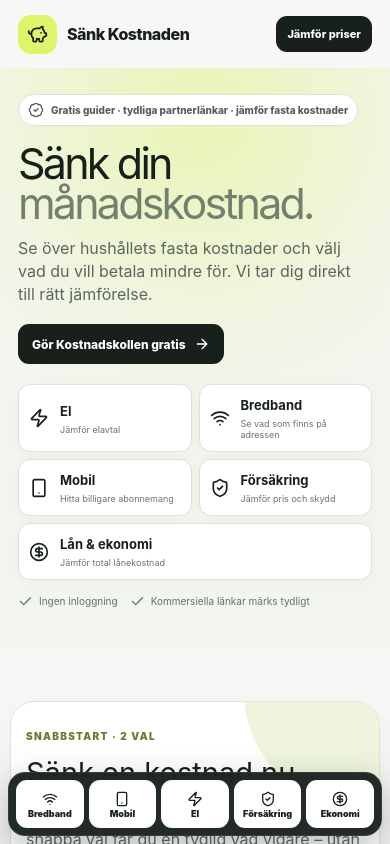
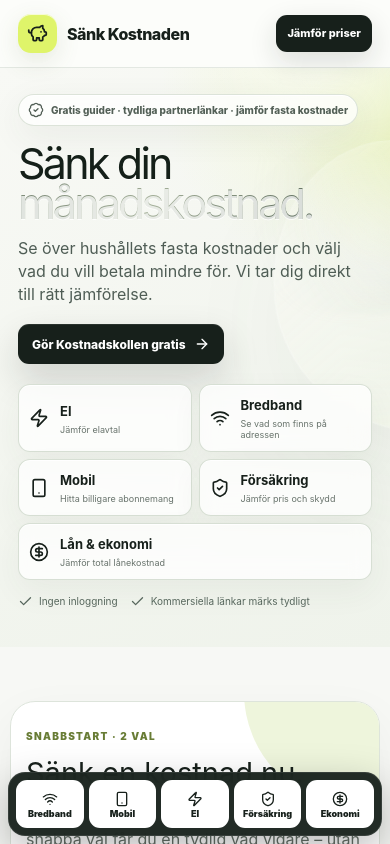
Before and after one commit to arvidlandin-cpu/sankkostnaden, a Next.js app: page / in a window 390 px wide. Shown: the top 844 px of the page. Built offline with nearby package versions, Linux system fonts and the light colour scheme.

Commit message:
Refine homepage with premium lightweight motion

```diff
--- a/styles/Home.module.css
+++ b/styles/Home.module.css
@@ -29,3 +29,244 @@
 @media(max-width:700px){.categoryGridFive{grid-template-columns:1fr}}
 
 .quickChoices>a:last-child:nth-child(odd){grid-column:1/-1}
+
+
+/* Premium motion layer 2026-09-21 */
+.nav{
+  position:sticky;
+  top:0;
+  z-index:50;
+  background:rgba(252,253,250,.84);
+  border-bottom:1px solid rgba(218,224,216,.72);
+  backdrop-filter:blur(18px) saturate(135%);
+  -webkit-backdrop-filter:blur(18px) saturate(135%);
+}
+.brandMark{
+  box-shadow:0 8px 24px rgba(95,112,65,.14),inset 0 1px 0 rgba(255,255,255,.72);
+}
+.nav nav a{
+  transition:color .18s ease,opacity .18s ease;
+}
+.nav nav a:hover{
+  color:#17201b;
+}
+.navCta{
+  box-shadow:0 10px 28px rgba(23,32,27,.14);
+  transition:transform .18s ease,box-shadow .18s ease,background .18s ease;
+}
+.navCta:hover{
+  transform:translateY(-1px);
+  box-shadow:0 14px 34px rgba(23,32,27,.19);
+  background:#202b25;
+}
+
+.hero{
+  isolation:isolate;
+  min-height:640px;
+  background:
+    radial-gradient(circle at 72% 18%,rgba(223,244,106,.22),transparent 27%),
+    radial-gradient(circle at 14% 82%,rgba(197,210,193,.34),transparent 31%),
+    linear-gradient(135deg,#f8f9f5 0%,#f1f4ed 46%,#eef2e9 100%);
+}
+.hero::before,
+.hero::after{
+  content:'';
+  position:absolute;
+  pointer-events:none;
+  z-index:-1;
+}
+.hero::before{
+  width:650px;
+  height:650px;
+  right:-150px;
+  top:-250px;
+  border-radius:46% 54% 61% 39% / 44% 42% 58% 56%;
+  background:
+    radial-gradient(circle at 34% 30%,rgba(255,255,255,.94),transparent 31%),
+    radial-gradient(circle at 58% 54%,rgba(223,244,106,.50),transparent 43%),
+    radial-gradient(circle at 68% 70%,rgba(133,151,126,.25),transparent 55%);
+  filter:blur(4px);
+  opacity:.92;
+  animation:premiumFloat 16s ease-in-out infinite alternate;
+}
+.hero::after{
+  width:520px;
+  height:520px;
+  left:-190px;
+  bottom:-320px;
+  border-radius:50%;
+  background:radial-gradient(circle,rgba(139,158,132,.22) 0%,rgba(139,158,132,.08) 48%,transparent 70%);
+  animation:premiumBreathe 12s ease-in-out infinite;
+}
+.heroGlow{
+  width:520px;
+  height:520px;
+  right:9%;
+  top:11%;
+  border-radius:42% 58% 47% 53% / 50% 42% 58% 50%;
+  background:
+    linear-gradient(145deg,rgba(255,255,255,.60),rgba(223,244,106,.12)),
+    radial-gradient(circle at 35% 30%,rgba(255,255,255,.95),transparent 27%),
+    radial-gradient(circle at 66% 67%,rgba(141,159,135,.18),transparent 48%);
+  box-shadow:
+    inset 0 0 0 1px rgba(255,255,255,.65),
+    0 48px 90px rgba(49,65,53,.10);
+  filter:blur(.2px);
+  transform:rotate(-10deg);
+  opacity:.78;
+  animation:premiumOrb 18s ease-in-out infinite alternate;
+}
+.heroGrid{
+  z-index:2;
+}
+.eyebrow{
+  background:rgba(255,255,255,.72);
+  border-color:rgba(214,222,211,.85);
+  box-shadow:0 10px 34px rgba(50,65,54,.07),inset 0 1px 0 rgba(255,255,255,.95);
+  backdrop-filter:blur(14px);
+  -webkit-backdrop-filter:blur(14px);
+}
+.hero h1{
+  text-wrap:balance;
+  text-shadow:0 1px 0 rgba(255,255,255,.76);
+}
+.hero h1 span{
+  color:transparent;
+  background:linear-gradient(118deg,#7f8d7a 8%,#a1ad96 46%,#657464 92%);
+  -webkit-background-clip:text;
+  background-clip:text;
+}
+.lead{
+  color:#4f5d55;
+}
+.heroCta{
+  position:relative;
+  overflow:hidden;
+  box-shadow:0 16px 36px rgba(23,32,27,.17),inset 0 1px 0 rgba(255,255,255,.08);
+  transition:transform .2s ease,box-shadow .2s ease,background .2s ease;
+}
+.heroCta::after{
+  content:'';
+  position:absolute;
+  inset:-2px auto -2px -55%;
+  width:42%;
+  background:linear-gradient(105deg,transparent,rgba(255,255,255,.14),transparent);
+  transform:skewX(-18deg);
+  transition:left .55s ease;
+}
+.heroCta:hover{
+  transform:translateY(-2px);
+  box-shadow:0 20px 44px rgba(23,32,27,.23),inset 0 1px 0 rgba(255,255,255,.10);
+  background:#202b25;
+}
+.heroCta:hover::after{
+  left:118%;
+}
+.quickChoices{
+  position:relative;
+}
+.quickChoices a{
+  position:relative;
+  overflow:hidden;
+  background:rgba(255,255,255,.74);
+  border-color:rgba(211,220,208,.90);
+  box-shadow:0 12px 32px rgba(48,64,52,.055),inset 0 1px 0 rgba(255,255,255,.90);
+  backdrop-filter:blur(15px);
+  -webkit-backdrop-filter:blur(15px);
+  transition:transform .2s ease,border-color .2s ease,box-shadow .2s ease,background .2s ease;
+}
+.quickChoices a::before{
+  content:'';
+  position:absolute;
+  width:110px;
+  height:110px;
+  right:-75px;
+  top:-72px;
+  border-radius:50%;
+  background:radial-gradient(circle,rgba(223,244,106,.36),transparent 68%);
+  opacity:0;
+  transition:opacity .25s ease,transform .35s ease;
+}
+.quickChoices a:hover{
+  transform:translateY(-3px);
+  border-color:rgba(173,190,166,.92);
+  box-shadow:0 18px 38px rgba(48,64,52,.10),inset 0 1px 0 rgba(255,255,255,.95);
+  background:rgba(255,255,255,.90);
+}
+.quickChoices a:hover::before{
+  opacity:1;
+  transform:translate(-22px,18px) scale(1.12);
+}
+.trust{
+  color:#59685f;
+}
+.categoryCard,
+.trafficMagnets>a,
+.intentGrid a{
+  transition:transform .2s ease,border-color .2s ease,box-shadow .2s ease,background .2s ease;
+}
+.categoryCard:hover,
+.trafficMagnets>a:hover,
+.intentGrid a:hover{
+  transform:translateY(-3px);
+  border-color:#cbd4c9;
+  box-shadow:0 18px 42px rgba(37,51,38,.085);
+}
+.dark{
+  position:relative;
+  overflow:hidden;
+}
+.dark::before{
+  content:'';
+  position:absolute;
+  width:560px;
+  height:560px;
+  right:-160px;
+  top:-260px;
+  border-radius:50%;
+  background:radial-gradient(circle,rgba(223,244,106,.14),transparent 68%);
+  pointer-events:none;
+}
+.metricCard{
+  box-shadow:0 28px 70px rgba(0,0,0,.18),inset 0 1px 0 rgba(255,255,255,.04);
+}
+
+@keyframes premiumFloat{
+  0%{transform:translate3d(0,0,0) rotate(-7deg) scale(1)}
+  100%{transform:translate3d(-44px,34px,0) rotate(8deg) scale(1.07)}
+}
+@keyframes premiumBreathe{
+  0%,100%{transform:scale(.94);opacity:.62}
+  50%{transform:scale(1.08);opacity:.92}
+}
+@keyframes premiumOrb{
+  0%{transform:translate3d(0,0,0) rotate(-10deg) scale(.96)}
+  100%{transform:translate3d(-28px,26px,0) rotate(5deg) scale(1.05)}
+}
+
+@media(max-width:900px){
+  .hero{min-height:auto}
+  .heroGlow{right:-220px;top:80px;opacity:.48}
+}
+@media(max-width:600px){
+  .nav{
+    background:rgba(252,253,250,.92);
+    backdrop-filter:blur(13px) saturate(125%);
+    -webkit-backdrop-filter:blur(13px) saturate(125%);
+  }
+  .hero{
+    background:
+      radial-gradient(circle at 88% 4%,rgba(223,244,106,.18),transparent 28%),
+      linear-gradient(155deg,#f8f9f5 0%,#eff3eb 100%);
+  }
+  .hero::before{width:360px;height:360px;right:-190px;top:-130px;opacity:.56}
+  .hero::after{display:none}
+  .heroGlow{display:block;width:300px;height:300px;right:-190px;top:60px;opacity:.38}
+  .eyebrow{backdrop-filter:blur(10px);-webkit-backdrop-filter:blur(10px)}
+  .quickChoices a{backdrop-filter:blur(10px);-webkit-backdrop-filter:blur(10px)}
+}
+@media(prefers-reduced-motion:reduce){
+  .hero::before,.hero::after,.heroGlow{animation:none!important}
+  .heroCta::after{display:none}
+  .navCta,.heroCta,.quickChoices a,.categoryCard,.trafficMagnets>a,.intentGrid a{transition:none!important}
+}
```
